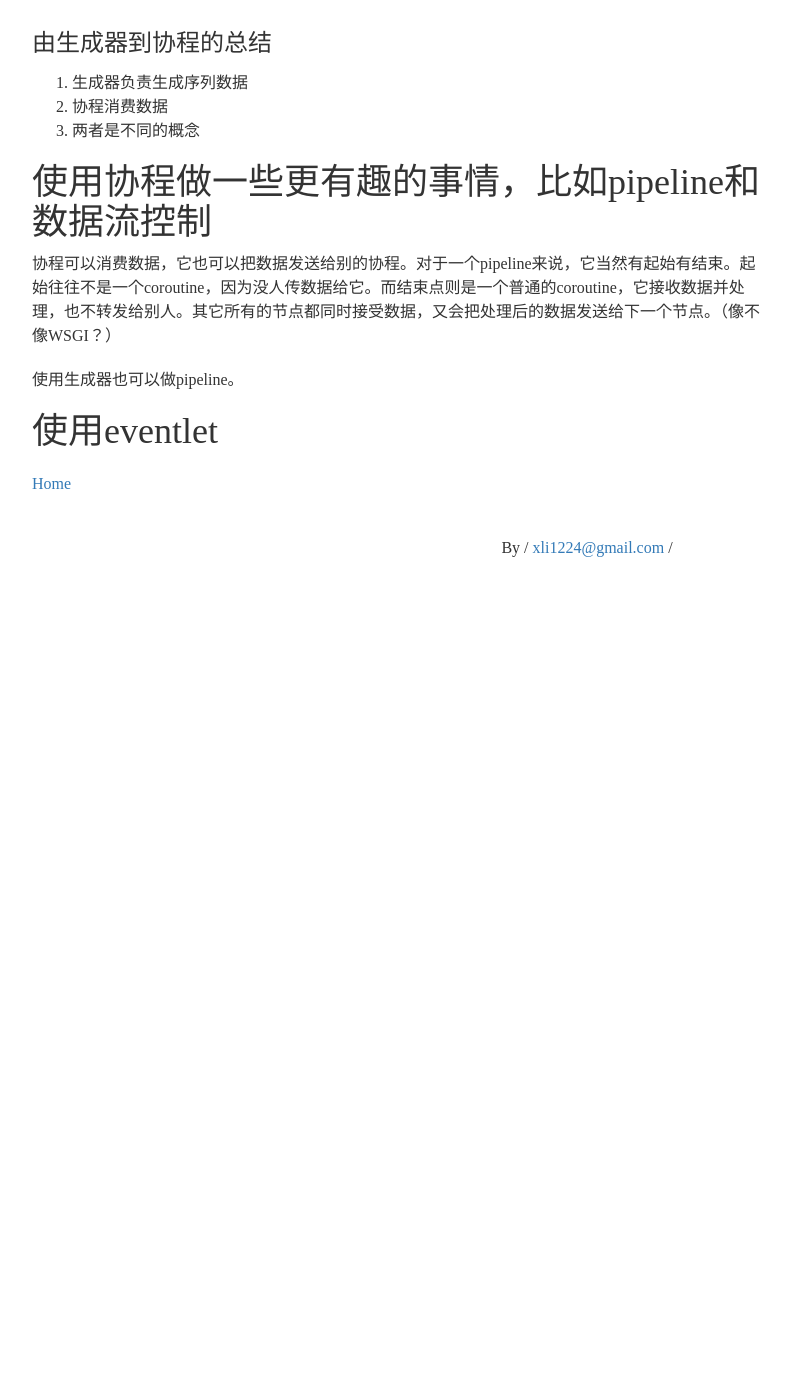
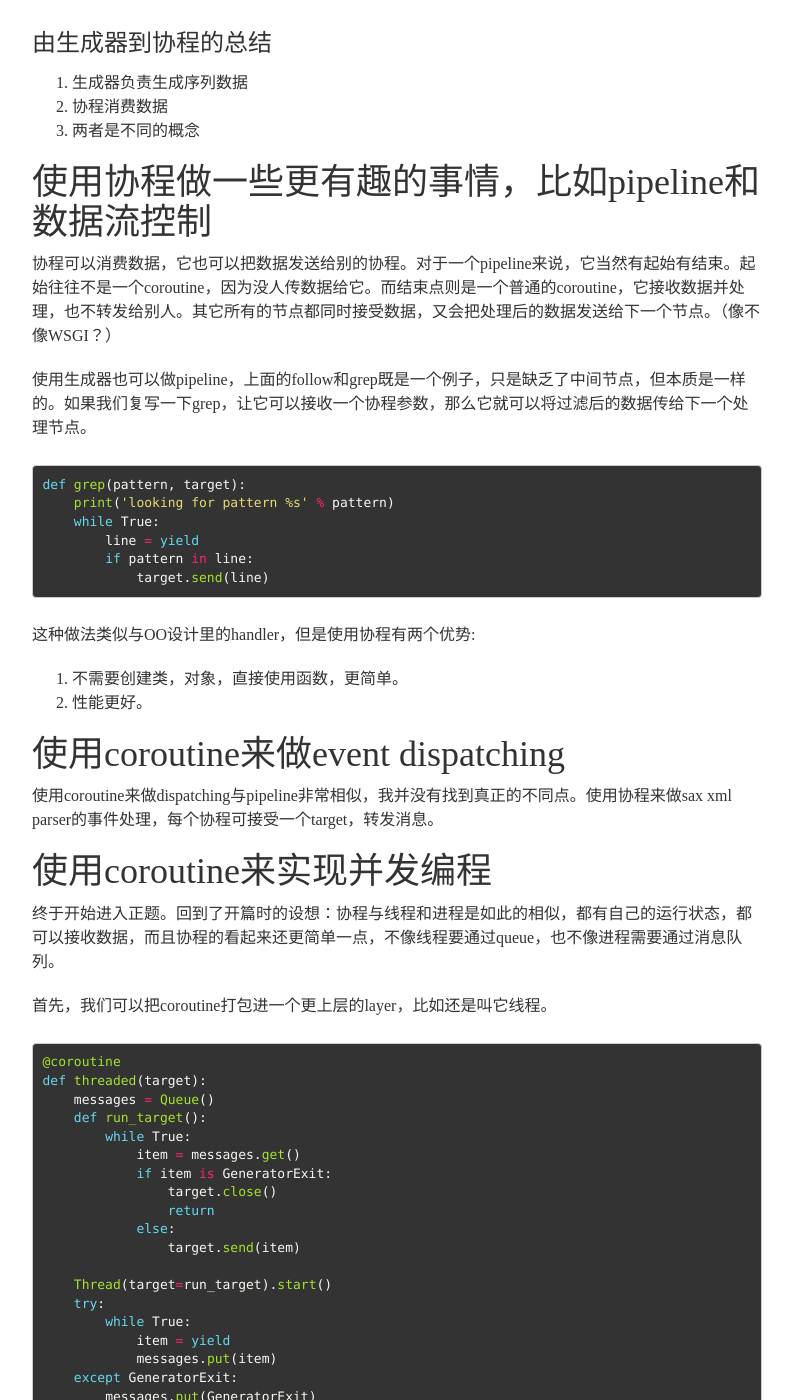
Before and after one commit to xli1224/xli1224.github.io, a Jekyll site: the page built from _posts/2017-02-11-python-coroutine.markdown, in a window 1280 px wide and 1400 px high, scrolled down 3642 px. Shown: the whole window, without its empty margins (53-846 px from the left). Built offline with Jekyll 4.4.1, drawn with Linux system fonts in a browser that asks for light colours; before the commit the page ends 4272 px from its top, so only the background shows below that; some of the changed text lies outside the part shown.

Commit message:
threaded draft

````diff
--- a/_posts/2017-02-11-python-coroutine.markdown
+++ b/_posts/2017-02-11-python-coroutine.markdown
@@ -175,6 +175,55 @@ g.close()
 # 使用协程做一些更有趣的事情，比如pipeline和数据流控制
 协程可以消费数据，它也可以把数据发送给别的协程。对于一个pipeline来说，它当然有起始有结束。起始往往不是一个coroutine，因为没人传数据给它。而结束点则是一个普通的coroutine，它接收数据并处理，也不转发给别人。其它所有的节点都同时接受数据，又会把处理后的数据发送给下一个节点。（像不像WSGI？）
 
-使用生成器也可以做pipeline。
+使用生成器也可以做pipeline，上面的follow和grep既是一个例子，只是缺乏了中间节点，但本质是一样的。如果我们复写一下grep，让它可以接收一个协程参数，那么它就可以将过滤后的数据传给下一个处理节点。
+
+```python
+def grep(pattern, target):
+    print('looking for pattern %s' % pattern)
+    while True:
+        line = yield
+        if pattern in line:
+            target.send(line)
+```
+
+这种做法类似与OO设计里的handler，但是使用协程有两个优势:
+
+1. 不需要创建类，对象，直接使用函数，更简单。
+2. 性能更好。
+
+
+# 使用coroutine来做event dispatching
+
+使用coroutine来做dispatching与pipeline非常相似，我并没有找到真正的不同点。使用协程来做sax xml parser的事件处理，每个协程可接受一个target，转发消息。
+
+# 使用coroutine来实现并发编程
+
+终于开始进入正题。回到了开篇时的设想：协程与线程和进程是如此的相似，都有自己的运行状态，都可以接收数据，而且协程的看起来还更简单一点，不像线程要通过queue，也不像进程需要通过消息队列。
+
+首先，我们可以把coroutine打包进一个更上层的layer，比如还是叫它线程。
+
+```python
+@coroutine
+def threaded(target):
+    messages = Queue()
+    def run_target():
+        while True:
+            item = messages.get()
+            if item is GeneratorExit:
+                target.close()
+                return
+            else:
+                target.send(item)
+
+    Thread(target=run_target).start()
+    try:
+        while True:
+            item = yield
+            messages.put(item)
+    except GeneratorExit:
+        messages.put(GeneratorExit)
+```
+
+threaded本身就是一个协程，它将收到的数据全部放进queue里。另外会新起一个线程，不停的抓取queue里面的数据并发送给封装的协程。
 
 # 使用eventlet
````
